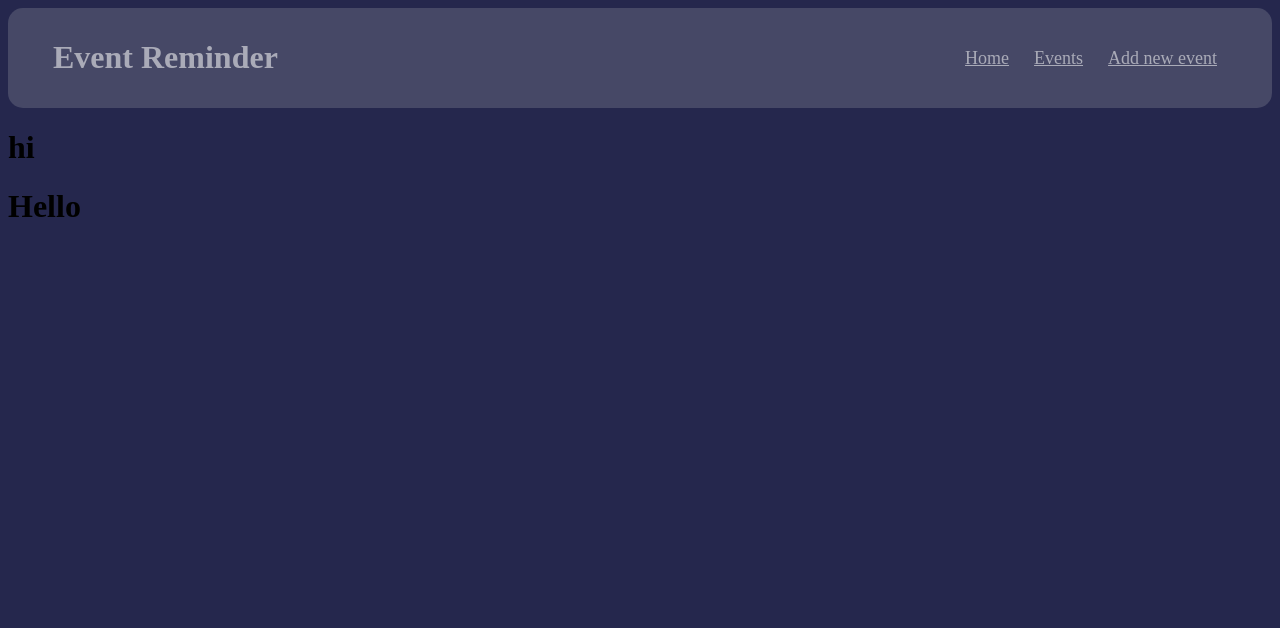
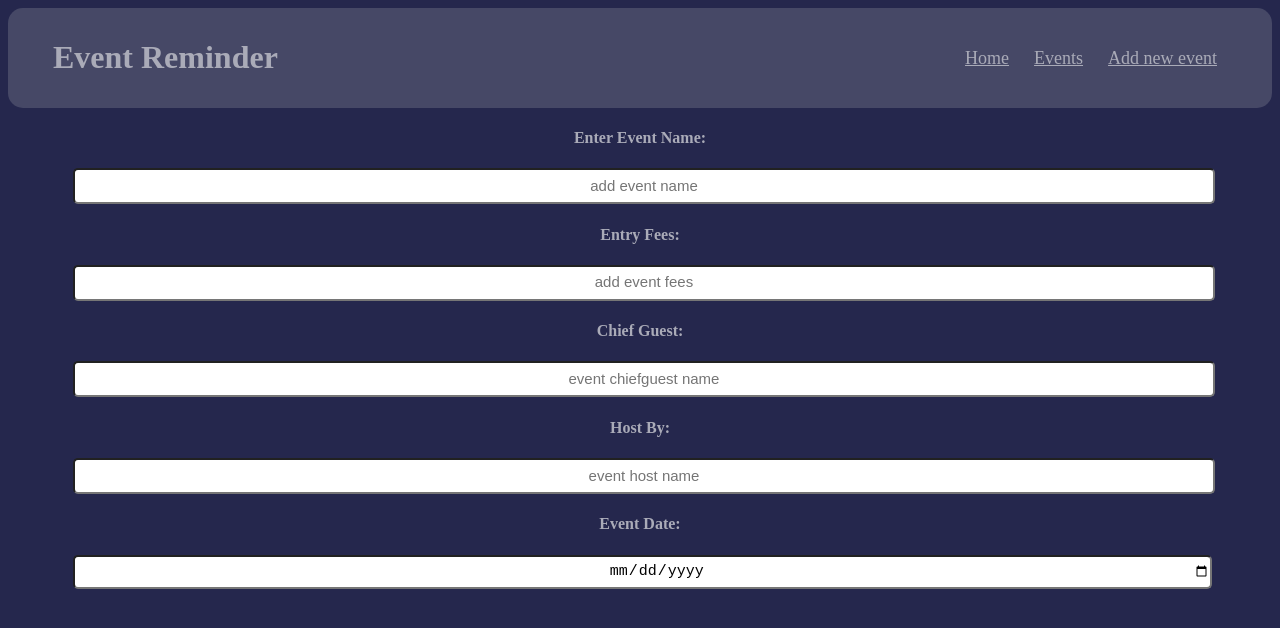
Before and after one commit to arth36/event-reminder, a website: page index.html at #!/addevent in a window 1280 px wide. Drawn offline with Linux system fonts and the light colour scheme.

Commit message:
eleventh commit

```diff
--- a/include/style.css
+++ b/include/style.css
@@ -59,3 +59,27 @@ body{
     text-align: center;
     color: #aaabb8;
 }
+.eventdiv{
+    margin-top: 10px;
+    margin-left: 30px;
+    margin-right: 30px;
+}
+.eventdiv h4{
+    color:#aaabb8;
+    text-align: center;
+}
+.eventdiv input{
+    width:100%;
+    align-self: center;
+    border-radius: 5px;
+    height: 30px;
+}
+.eventdiv ::placeholder{
+    text-align: center;
+    font-size: 15px;
+}
+.eventdiv ::-webkit-datetime-edit {
+    text-align: center;
+    font-size: 15px;
+    padding-left: 45px;
+}
--- a/views/addevent.html
+++ b/views/addevent.html
@@ -1,2 +1,24 @@
-<h1>hi</h1>
-<h1>Hello</h1>
+<div class="events">
+    <form name="addEventForm" class="form-main">
+        <div class="eventdiv eventname">
+            <h4>Enter Event Name:</h4>
+            <input type="text" placeholder="add event name" name="name" />
+        </div>
+        <div class="eventdiv eventfees">
+            <h4>Entry Fees:</h4>
+            <input type="text" placeholder="add event fees" name="fees" />
+        </div>
+        <div class="eventdiv eventcg">
+            <h4>Chief Guest:</h4>
+            <input type="text" placeholder="event chiefguest name" name="chiefguest" />
+        </div>
+        <div class="eventdiv eventhost">
+            <h4>Host By:</h4>
+            <input type="text" placeholder="event host name" name="host" />
+        </div>
+        <div class="eventdiv eventhost">
+            <h4>Event Date:</h4>
+            <input type="date" placeholder="event host name" name="date" />
+        </div>
+    </form>
+</div>
```
